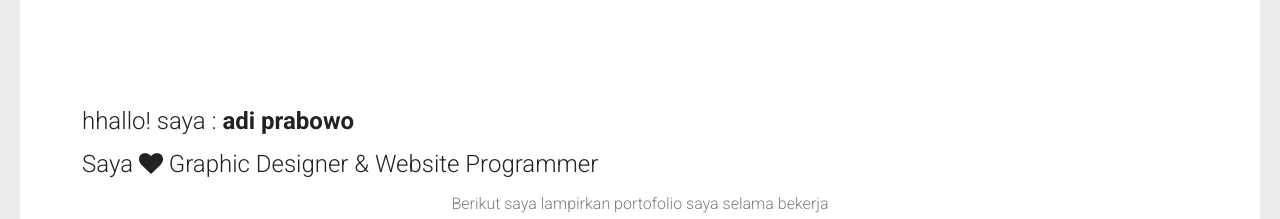
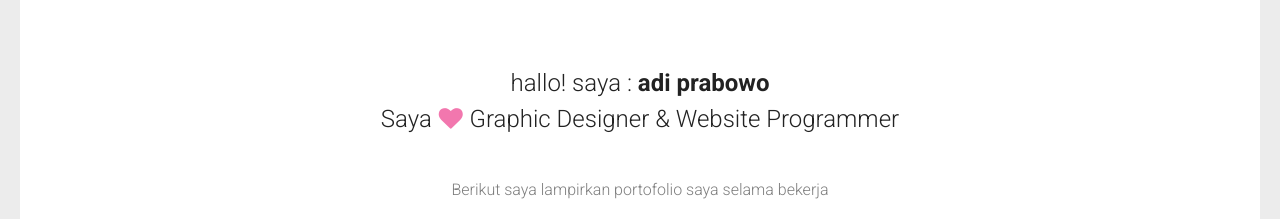
Before and after one commit to adiprabowo194/myportofolio, a plain HTML site: page index.html in a window 1280 px wide. Shown: the part 329-548 px from the top of the page. Drawn offline with Linux system fonts and the light colour scheme.

Commit message:
Update index.html

```diff
--- a/index.html
+++ b/index.html
@@ -94,7 +94,7 @@
         </div>
 
         <div class="block content-1170 center-relative ">
-            <h1 class="entry-title"></h1>hhallo! saya : <b>adi prabowo</b>
+            <h1 class="entry-title">hallo! saya : <b>adi prabowo</b>
             <p class="mx-auto">Saya <span class="fa fa-heart"></span> Graphic Designer & Website Programmer
             </p>
             </h1>
```
